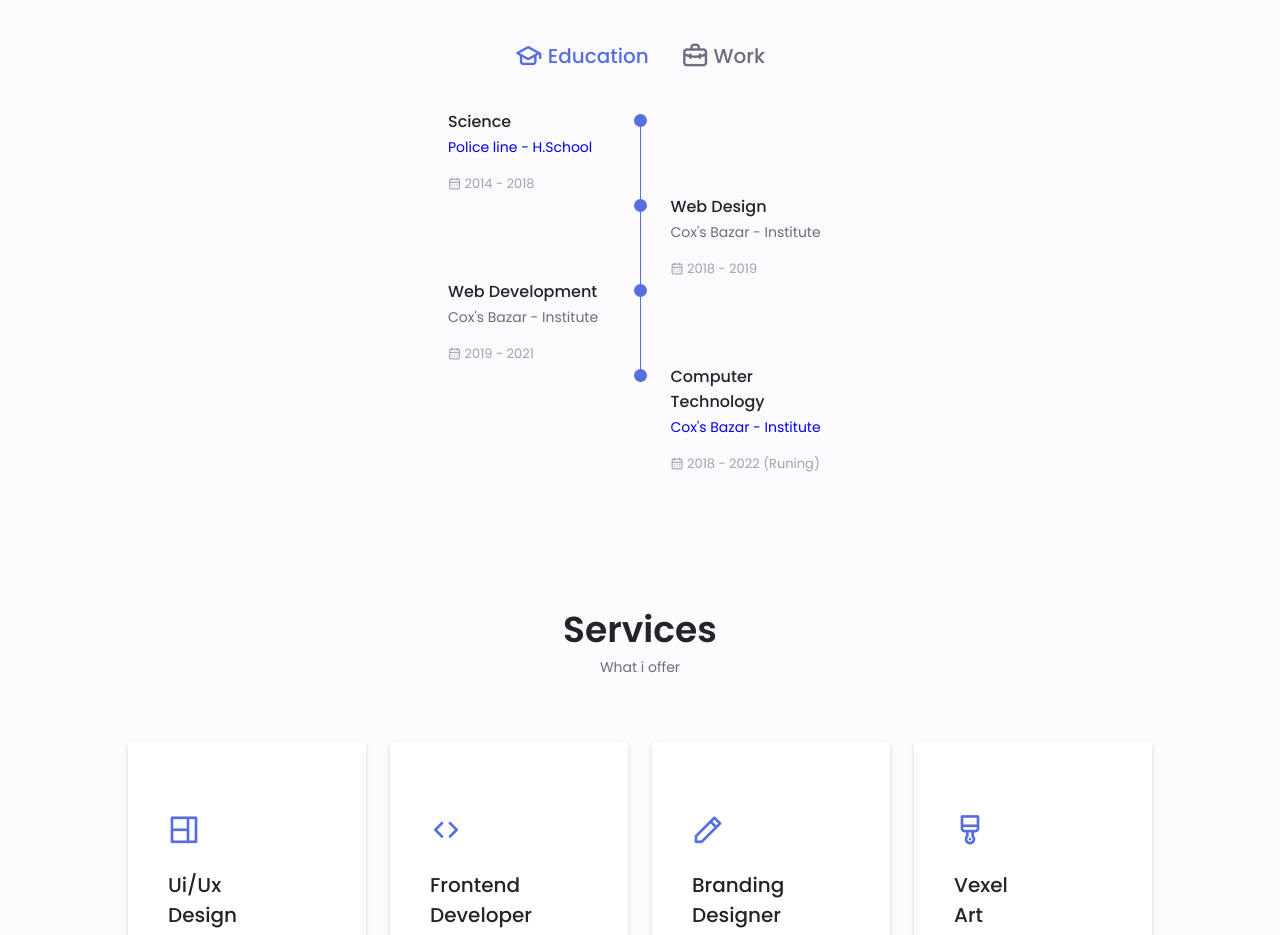
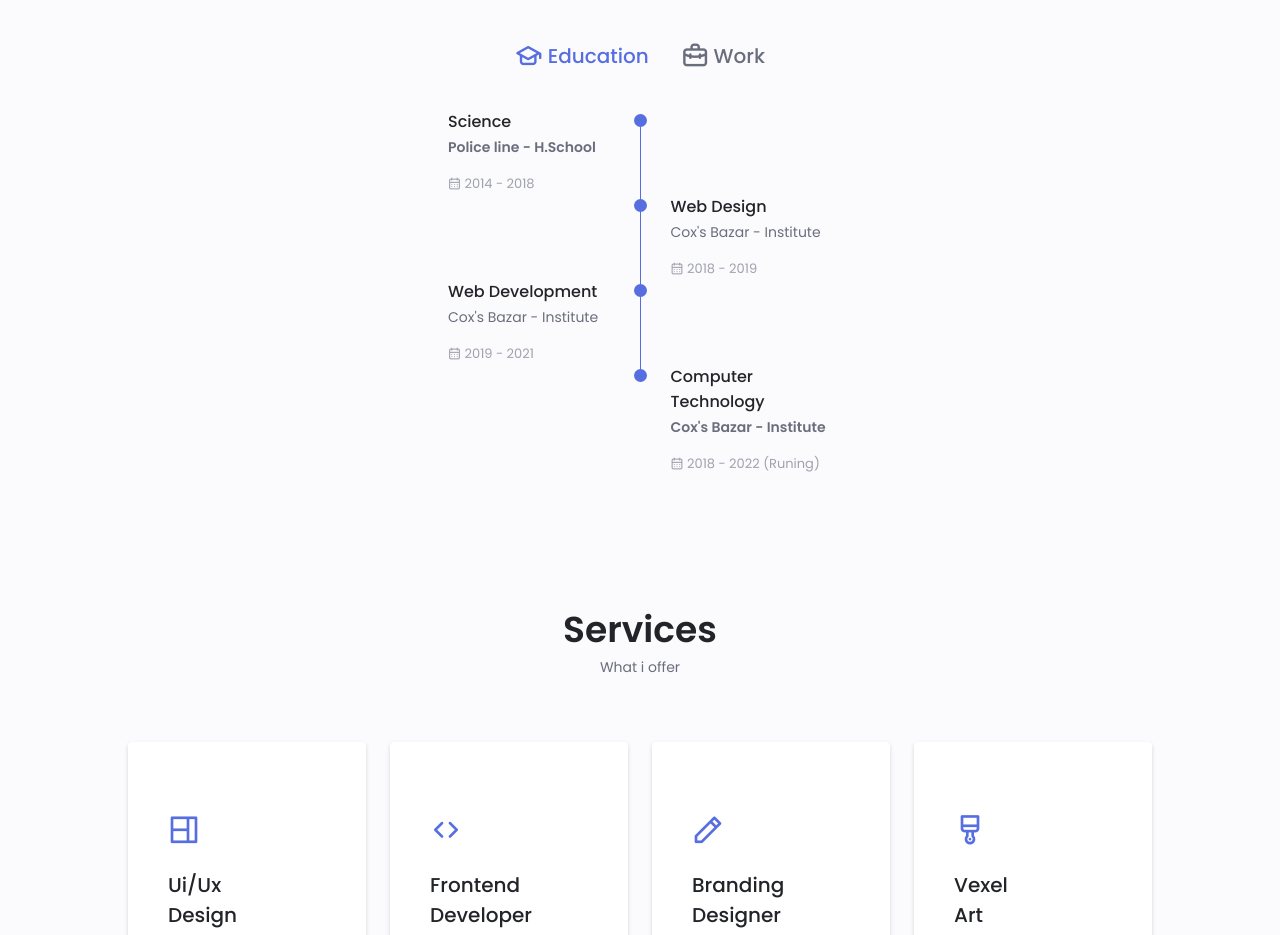
Before and after one commit to supriopramanik/portfolio, a plain HTML site: page index.html in a window 1280 px wide. Shown: the part 2280-3215 px from the top of the page. Drawn offline with nearby package versions, Linux system fonts and the light colour scheme; no server answers.

Commit message:
Update styles.css

```diff
--- a/assets/css/styles.css
+++ b/assets/css/styles.css
@@ -10,6 +10,7 @@
     --hue-color: 230; /*Purple 250 - Green 142 - Blue 230 - Pink 340*/
 
     /* HSL color mode */
+    --linkup-color: rgb(255, 0, 0);
     --first-color: hsl(var(--hue-color), 69%, 61%);
     --first-color-second: hsl(var(--hue-color), 69%, 61%);;
     --first-color-alt: hsl(var(--hue-color), 57%, 53%);;
@@ -96,6 +97,18 @@ body.dark-theme{
 
 .change-theme:hover{
     color: var(--first-color);
+}
+
+/*==================== LINK UP ====================*/
+
+.linkup{
+    color: var(--text-color);
+    font-weight: bold;
+}
+
+.linkup:hover{
+    color: var(--linkup-color);
+    font-weight: bold;
 }
 
 /*==================== BASE ====================*/
```
